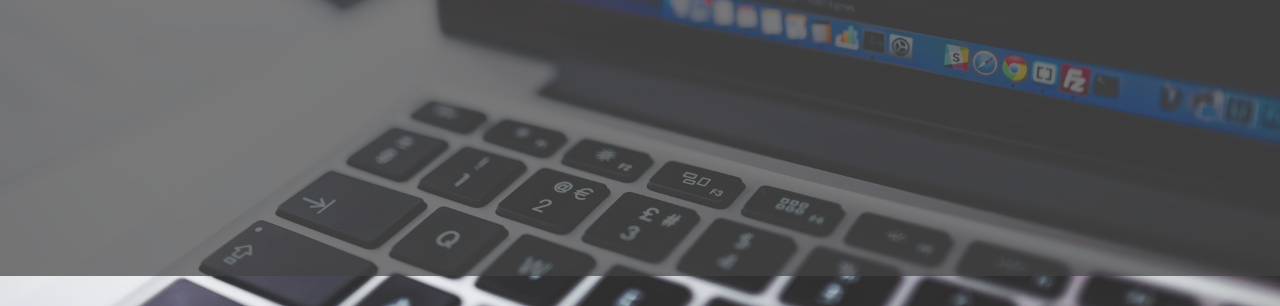
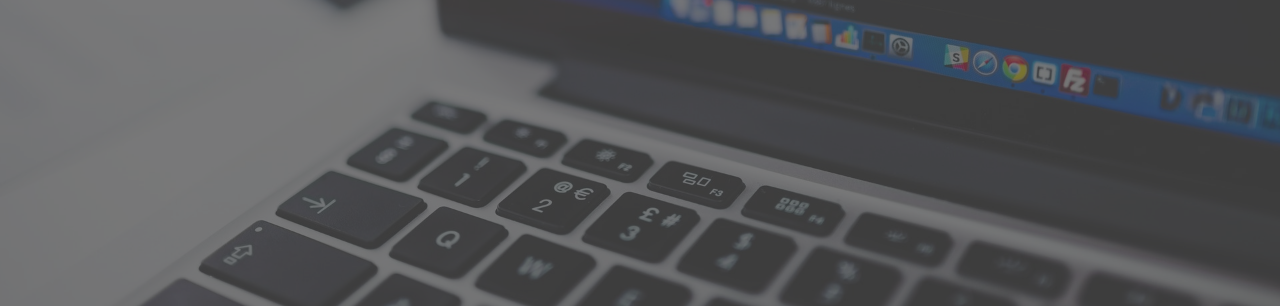
Before and after one commit to Sravanthi001/Portfolio, a website: page dist/index.html in a window 1280 px wide. Shown: the part 494-800 px from the top of the page. Drawn offline with Linux system fonts and the light colour scheme.

Commit message:
home page fixed

```diff
--- a/scss/_config.scss
+++ b/scss/_config.scss
@@ -19,13 +19,29 @@ $background-opacity: 0.7;
       background: $home-image;
       background-attachment: fixed;
       background-size: cover;
+
+      .overlay {
+        position: absolute;
+        top: 0;
+        right: 0;
+        width: 100%;
+        height: 100%;
+        min-width: fit-content;
+        min-height: fit-content;
+        z-index: -1;
+        background-size: contain;
+        background: rgba($primary-color, $background-opacity);
+      }
     }
     .overlay {
       top: 0;
       right: 0;
-      width: 100%;
-      height: 100%;
+      width: 100wh;
+      height: 150%;
+      min-width: fit-content;
+      min-height: fit-content;
       z-index: -1;
+      //background-size: contain;
       background: rgba($primary-color, $background-opacity);
     }
     &#abt-img {
```
Also changed, not shown: dist/css/main.css.
